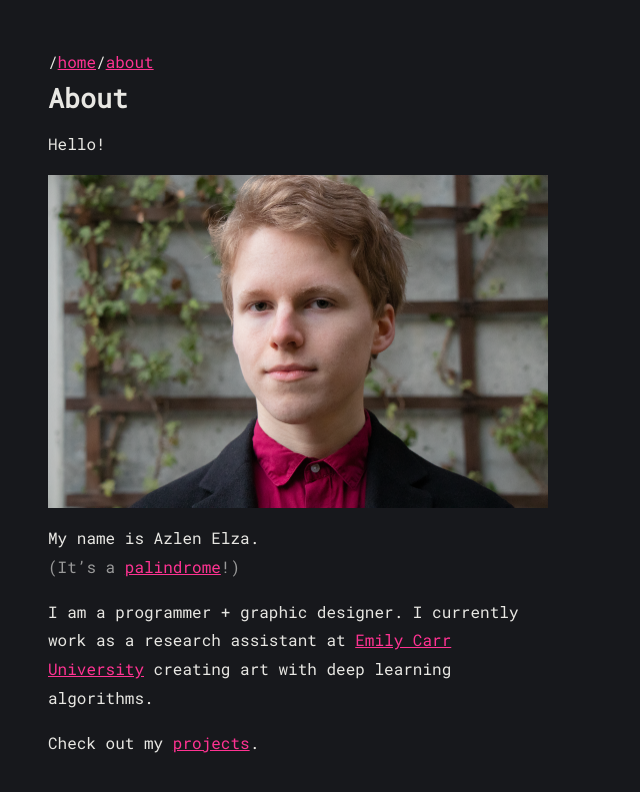
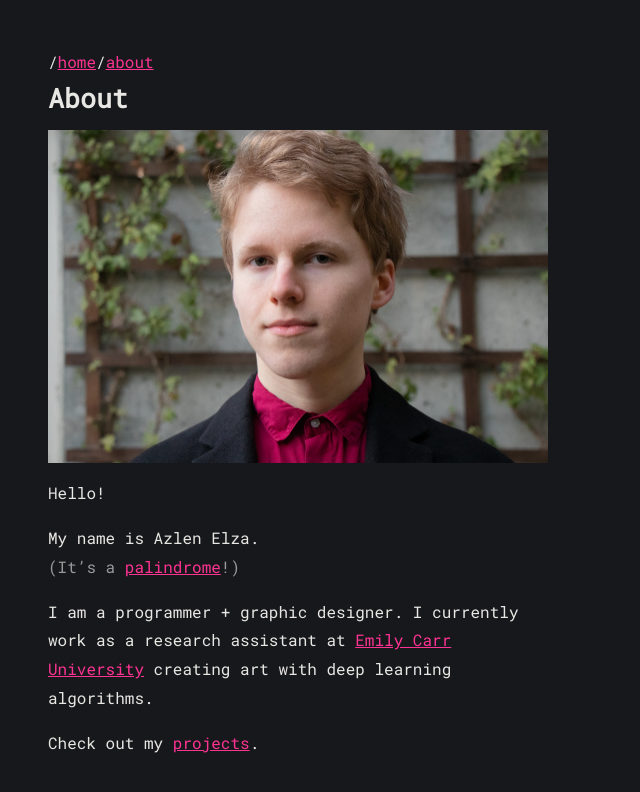
Before and after one commit to azlen/azlen.github.io, a Jekyll site: the page built from about.md, in a window 1280 px wide. Shown: the top 792 px of the page, without its empty margins (0-640 px from the left). Built offline with Jekyll 4.4.1, drawn with Linux system fonts in a browser that asks for light colours.

Commit message:
Update from Forestry.io azlen.elz@gmail.com updated about.md

```diff
--- a/about.md
+++ b/about.md
@@ -4,9 +4,9 @@ title: About
 permalink: "/about/"
 
 ---
+![](/media/2019-02 azlen_headshot.png)
+
 Hello!
-
-![](/media/2019-02 azlen_headshot.png)
 
 My name is Azlen Elza.<br>
 <span class="grey">(It's a [palindrome](/about/palindrome)!)</span>
```
